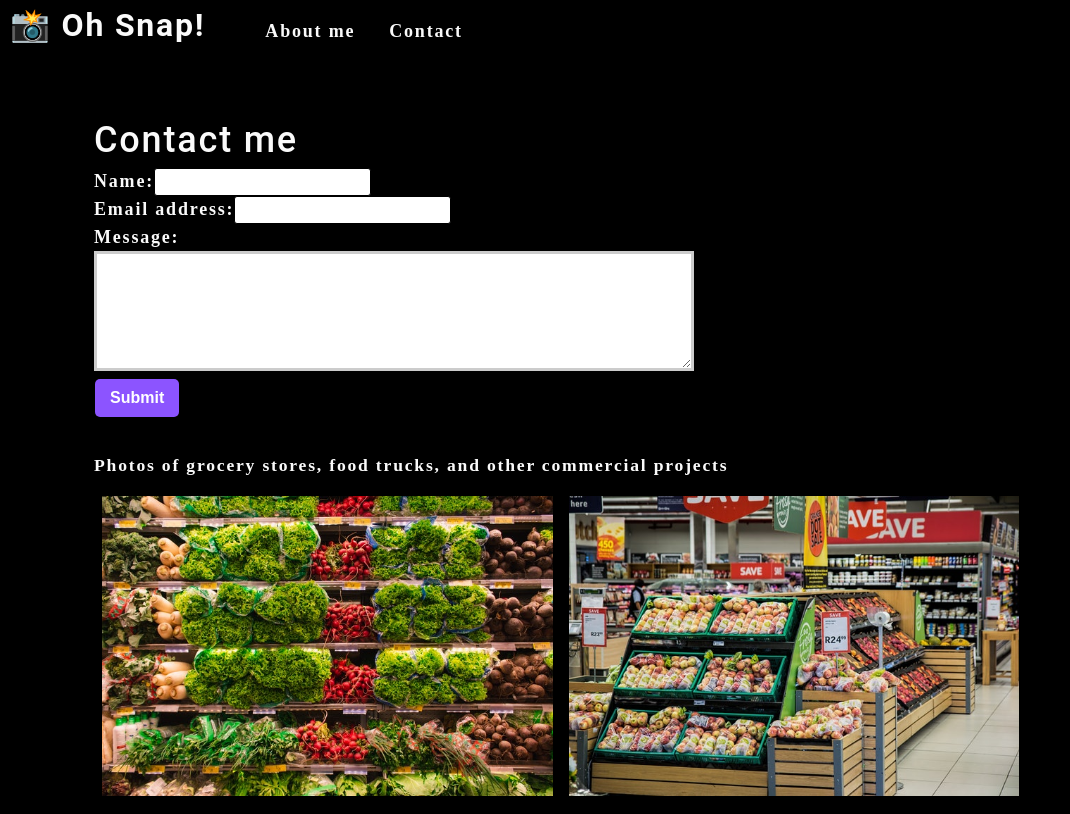
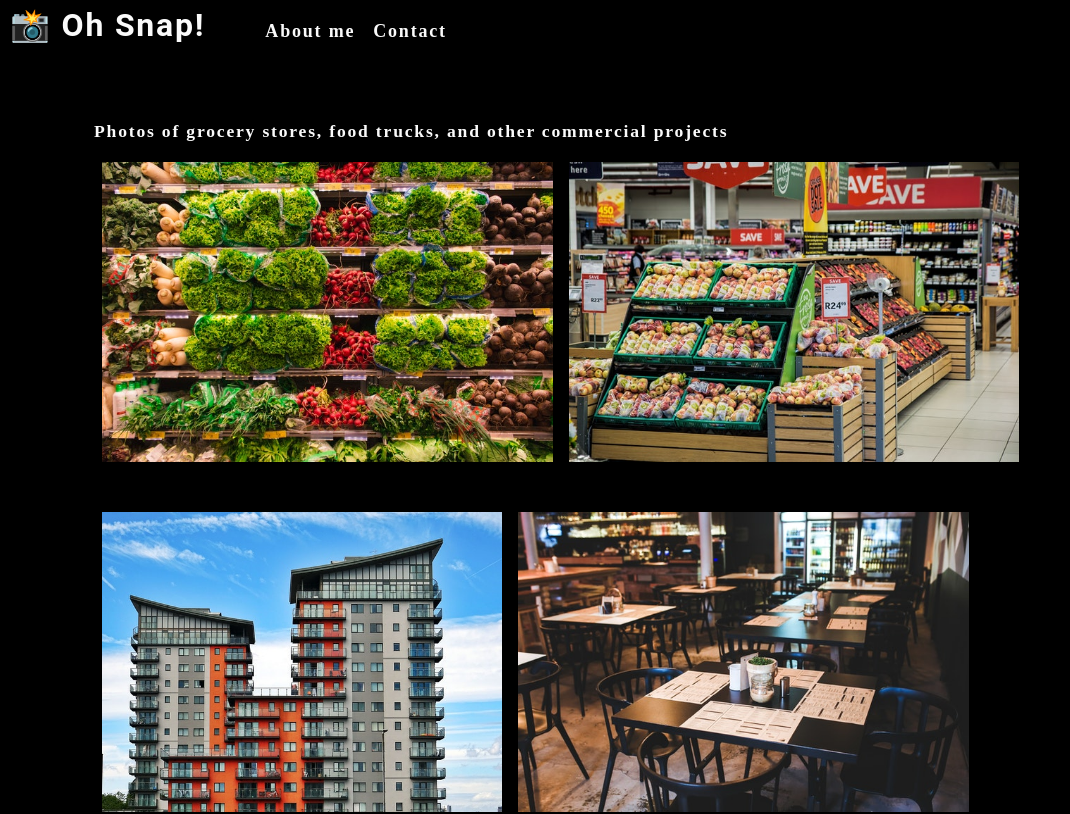
Before and after one commit to MarilynPapadopoulos/photo-port, a React (Create React App) app: page / in a window 1280 px wide. Shown: the top 814 px of the page, without its empty margins (0-1070 px from the left). Built offline with nearby package versions, Linux system fonts and the light colour scheme.

Commit message:
added contact form functionality

```diff
--- a/src/App.js
+++ b/src/App.js
@@ -5,6 +5,7 @@
 import ContactForm from './components/Contacts';
 
 function App() {
+  const [contactSelected, setContactSelected] = useState(false);
   const [categories] = useState([
     {
       name: 'commercial',
@@ -22,11 +23,18 @@
         categories={categories}
         setCurrentCategory={setCurrentCategory}
         currentCategory={currentCategory}
+        contactSelected={contactSelected}
+        setContactSelected={setContactSelected}
       ></Nav>
       <main>
+      {!contactSelected ? (
+        <>
+          <Gallery currentCategory={currentCategory}></Gallery>
+          <About></About>
+        </>
+      ) : (
         <ContactForm></ContactForm>
-        <Gallery currentCategory={currentCategory}></Gallery>
-        <About></About>
+        )}
       </main>
     </div>
   );
--- a/src/components/Contacts/index.js
+++ b/src/components/Contacts/index.js
@@ -1,23 +1,57 @@
-import React from 'react';
+import React, { useState } from 'react';
+import { validateEmail } from '../../utils/helpers';
 
 function ContactForm() {
+    const [formState, setFormState] = useState({ name: '', email: '', message: '' });
+    const { name, email, message } = formState;
+    const [errorMessage, setErrorMessage] = useState('');
+
+    function handleChange(e) {
+        if (e.target.name === 'email') {
+            const isValid = validateEmail(e.target.value);
+            if (!isValid) {
+                setErrorMessage('Your email is invalid.');
+              }
+        }
+        else {
+            if (!e.target.value.length) {
+                setErrorMessage(`${e.target.name} is required.`);
+              } else {
+                setErrorMessage('');
+              }
+        }
+        if (!errorMessage) {
+            setFormState({ ...formState, [e.target.name]: e.target.value });
+        }
+    }
+
+    function handleSubmit(e) {
+        e.preventDefault();
+        console.log(formState);
+    }
 
     return (
         <section>
           <h1>Contact me</h1>
-          <form id="contact-form">
+          <form id="contact-form" onSubmit={handleSubmit}>
             <div>
                 <label htmlFor="name">Name:</label>
-                <input type="text" name="name" />
+                <input type="text" defaultValue={name} onBlur={handleChange} name="name" />
                 </div>
                 <div>
                 <label htmlFor="email">Email address:</label>
-                <input type="email" name="email" />
+                <input type="email" defaultValue={email} onBlur={handleChange} name="email" />
                 </div>
                 <div>
                 <label htmlFor="message">Message:</label>
-                <textarea name="message" rows="5"  />
+                <textarea defaultValue={message} onBlur={handleChange} name="message" rows="5" />
+                {errorMessage && (
+                <div>
+                    <p className="error-text">{errorMessage}</p>
+                </div>
+            )}
             </div>
+
             <button type="submit">Submit</button>
           </form>
         </section>
--- a/src/components/Nav/index.js
+++ b/src/components/Nav/index.js
@@ -6,6 +6,8 @@
     categories = [],
     setCurrentCategory,
     currentCategory,
+    contactSelected,
+    setContactSelected
   } = props;
 
   const handleClick = (item) => {
@@ -23,22 +25,23 @@
         <nav>
             <ul className="flex-row">
             <li className="mx-2">
-                <a data-testid="about" href="#about">
+                <a data-testid="about" href="#about" onClick={() => setContactSelected(false)}>
                 About me
                 </a>
             </li>
-            <li className={"mx-2"}>
-                <span onClick={() => handleClick('Contact')}>
+            <li className={`mx-2${contactSelected && 'navActive'}`}>
+                <span onClick={() => setContactSelected(true)}>
                 Contact
                 </span>
           </li>
           {categories.map((category) => (
             <li className={`mx-1 ${
-                currentCategory.name === category.name
+                currentCategory.name === category.name && !contactSelected && `navActive`
                 }`} key={category.name}>
               <span
                 onClick={() => {
-                  setCurrentCategory(category)
+                  setCurrentCategory(category);
+                  setContactSelected(false);
                 }}
               >
                 {capitalizeFirstLetter(category.name)}
```
